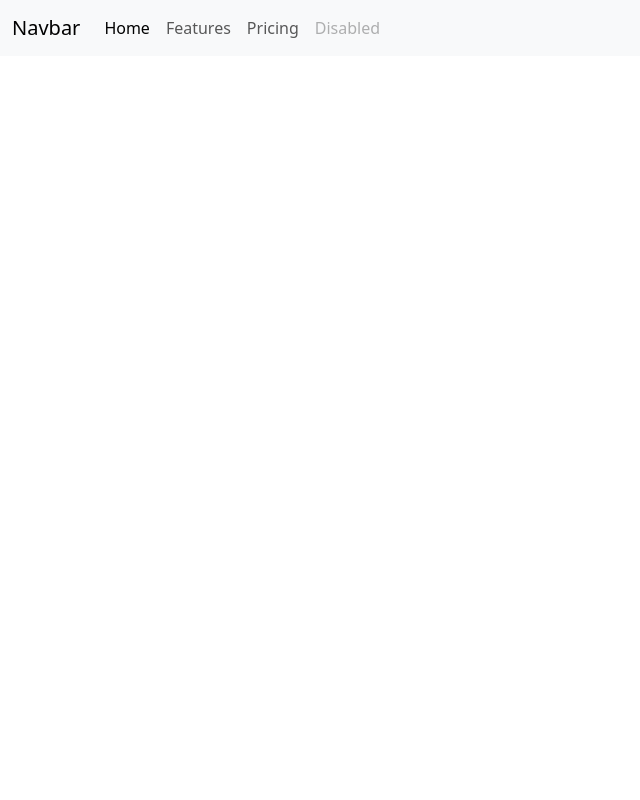
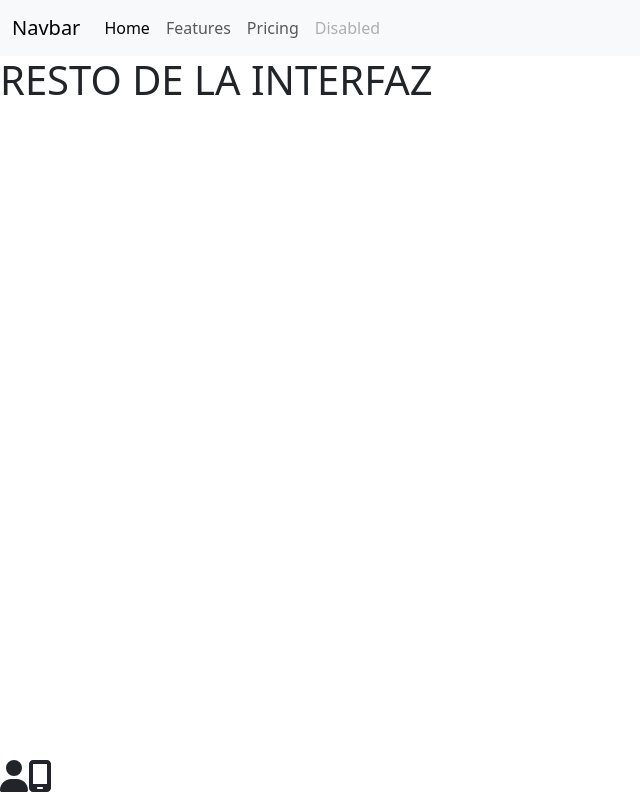
Before and after one commit to VICENTEEC/ClasesVuePresente, a Vue app in the folder frontend/: page / in a window 1280 px wide. Shown: the whole page, without its empty margins (0-640 px from the left). Built offline with nearby package versions, Linux system fonts and the light colour scheme.

Commit message:
Iconos Fontawesome + Footer

```diff
--- a/frontend/package.json
+++ b/frontend/package.json
@@ -9,6 +9,9 @@
     "preview": "vite preview"
   },
   "dependencies": {
+    "@fortawesome/fontawesome-svg-core": "^6.7.2",
+    "@fortawesome/free-solid-svg-icons": "^6.7.2",
+    "@fortawesome/vue-fontawesome": "^3.0.8",
     "@popperjs/core": "^2.11.8",
     "bootstrap": "^5.3.3",
     "vue": "^3.5.13"
--- a/frontend/src/App.vue
+++ b/frontend/src/App.vue
@@ -1,14 +1,30 @@
 <script>
 import NavBar from "@/components/navegacion/NavBar.vue";
+import Footer from "@/components/navegacion/Footer.vue";
 
 export default {
-  components: { NavBar },
+  components: { NavBar, Footer },
 };
 </script>
 <template>
   <div class="app-container">
     <NavBar></NavBar>
+    <main>
+      <h1>RESTO DE LA INTERFAZ</h1>
+    </main>
+    <footer>
+      <Footer></Footer>
+    </footer>
   </div>
 </template>
 
-<style scoped></style>
+<style scoped>
+.app-container {
+  display: flex;
+  flex-direction: column;
+  min-height: 99vh;
+}
+main {
+  flex: 1;
+}
+</style>
--- /dev/null
+++ b/frontend/src/components/navegacion/Footer.vue
@@ -0,0 +1,4 @@
+<template>
+    <font-awesome-icon :icon="['fas', 'user']" size="2xl" />
+    <font-awesome-icon :icon="['fas', 'mobile-screen']" size="2xl" />
+</template>
--- a/frontend/src/main.js
+++ b/frontend/src/main.js
@@ -7,4 +7,14 @@ import '@/scss/styles.scss'
 // Import all of Bootstrap's JS
 import * as bootstrap from 'bootstrap'
 
-createApp(App).mount('#app')
+import { library } from '@fortawesome/fontawesome-svg-core'
+import { FontAwesomeIcon } from '@fortawesome/vue-fontawesome'
+import { faUser, faMobileScreen } from '@fortawesome/free-solid-svg-icons'
+
+library.add(faUser, faMobileScreen)
+
+
+const app = createApp(App)
+
+app.component('font-awesome-icon', FontAwesomeIcon)
+app.mount('#app')
```
